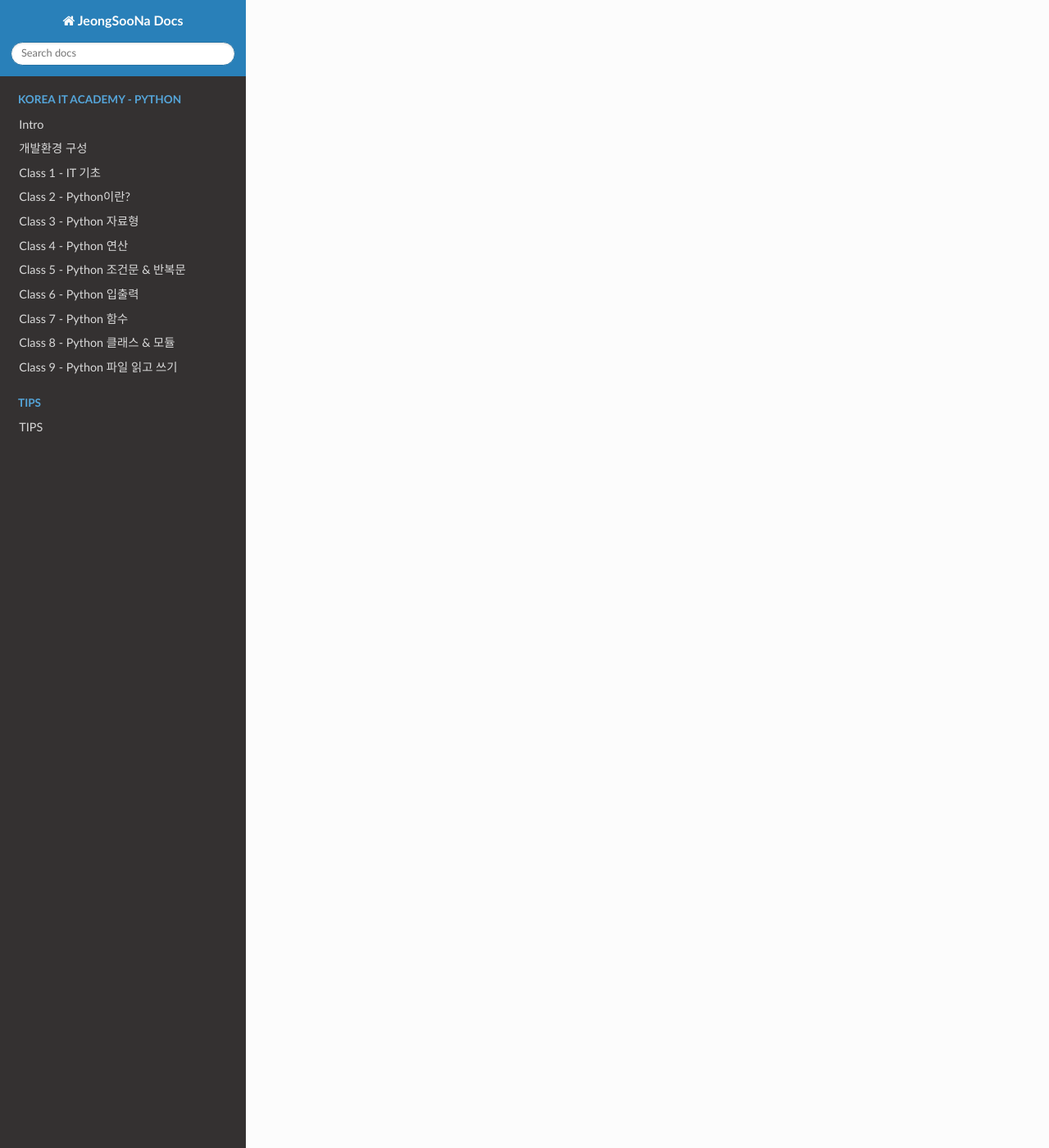
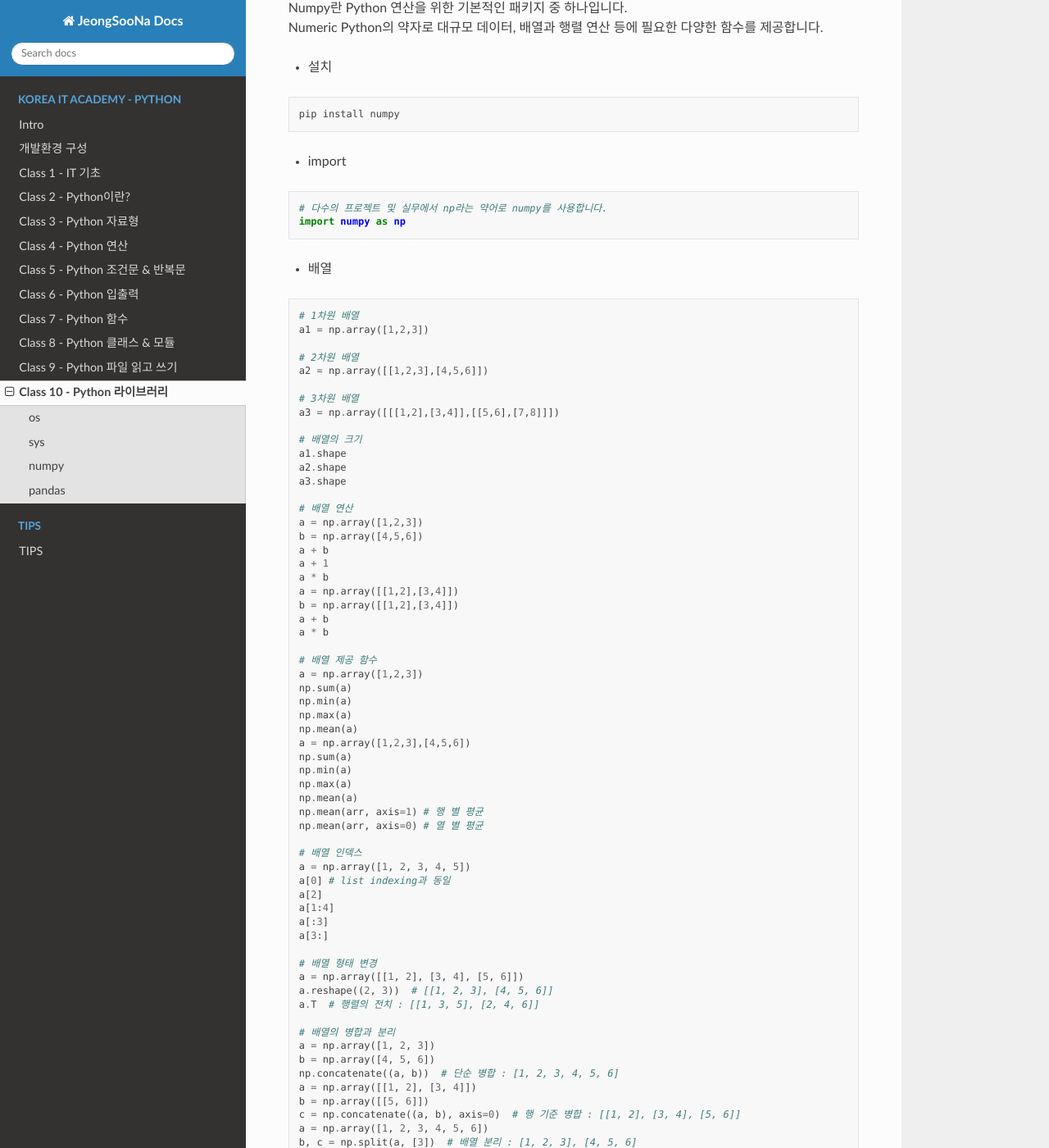
Before and after one commit to JeongSooNa/JeongSooNa-Docs, a Sphinx documentation site: the page built from docs/Korea_IT_Academy-Python/class_10.md, in a window 1280 px wide and 1400 px high, scrolled down 1520 px. Shown: the whole window at 82% size. Built offline with Sphinx 7.4.7 and the Read the Docs theme 3.1.0, drawn with Linux system fonts in a browser that asks for light colours; some of the changed text lies outside the part shown.

Commit message:
update docs

````diff
--- a/docs/Korea_IT_Academy-Python/class_10.md
+++ b/docs/Korea_IT_Academy-Python/class_10.md
@@ -1,12 +1,183 @@
-# Class 10 - Python 패키지
+# Class 10 - Python 라이브러리
 
 ### os
+Operating System의 약자로 운영체제에서 제공되는 여러 기능을 파이썬에서 수행할 수 있게 해줍니다.
 
+- PATH 및 파일, 폴더 관리
+```py
+import os
+
+# 운영 체제 확인
+# posix : Unix 계열(Linux)
+# nt : Window 계열
+os.name
+
+# 현재 경로 확인
+os.getcwd()
+
+# 해당 위치의 파일 및 폴더 리스트로 반환
+os.listdir()
+
+# 폴더(디렉토리) 생성
+os.makedirs("new_directory")
+
+# 폴더(디렉토리) 삭제
+os.rmdir("new_directory")
+
+# 파일 삭제
+os.remove("file")
+
+# 파일 또는 디렉토리 이름 변경
+os.rename("old_name","new_name")
+
+# 경로 존재 확인
+# True / False 로 반환
+os.path.exists("path")
+
+# 경로 내 파일, 폴더 존재 유무 확인
+# True / False 로 반환
+os.path.isdir("path")
+```
+
+- OS 내 시스템 명령어 실행(CMD)
+```py
+os.system("echo Hello World")
+```
 
 ### sys
+파이썬 실행을 제어하는 기본 모듈
 
+```py
+import sys
+
+# OS 플랫폼 확인
+# win32 : Windows OS
+# darwin : mac OS
+# linux : Linux OS
+sys.platform
+
+# Get input parameter
+# ex) python test.py "JeongSooNa" 10
+sys.argv[0] # test.py
+sys.argv[1] # "JeongSooNa"
+sys.argv[2] # 10
+
+# Python 종료
+sys.exit()
+
+```
 
 ### numpy
+Numpy란 Python 연산을 위한 기본적인 패키지 중 하나입니다.
+Numeric Python의 약자로 대규모 데이터, 배열과 행렬 연산 등에 필요한 다양한 함수를 제공합니다.
 
+- 설치
+```bash
+pip install numpy
+```
+
+- import
+```py
+# 다수의 프로젝트 및 실무에서 np라는 약어로 numpy를 사용합니다.
+import numpy as np
+```
+
+- 배열
+```py
+# 1차원 배열
+a1 = np.array([1,2,3])
+
+# 2차원 배열
+a2 = np.array([[1,2,3],[4,5,6]])
+
+# 3차원 배열
+a3 = np.array([[[1,2],[3,4]],[[5,6],[7,8]]])
+
+# 배열의 크기
+a1.shape
+a2.shape
+a3.shape
+
+# 배열 연산
+a = np.array([1,2,3])
+b = np.array([4,5,6])
+a + b
+a + 1
+a * b
+a = np.array([[1,2],[3,4]])
+b = np.array([[1,2],[3,4]])
+a + b
+a * b
+
+# 배열 제공 함수
+a = np.array([1,2,3])
+np.sum(a)
+np.min(a)
+np.max(a)
+np.mean(a)
+a = np.array([1,2,3],[4,5,6])
+np.sum(a)
+np.min(a)
+np.max(a)
+np.mean(a)
+np.mean(arr, axis=1) # 행 별 평균
+np.mean(arr, axis=0) # 열 별 평균
+
+# 배열 인덱스
+a = np.array([1, 2, 3, 4, 5])
+a[0] # list indexing과 동일
+a[2]
+a[1:4]
+a[:3]
+a[3:]
+
+# 배열 형태 변경
+a = np.array([[1, 2], [3, 4], [5, 6]])
+a.reshape((2, 3))  # [[1, 2, 3], [4, 5, 6]]
+a.T  # 행렬의 전치 : [[1, 3, 5], [2, 4, 6]]
+
+# 배열의 병합과 분리
+a = np.array([1, 2, 3])
+b = np.array([4, 5, 6])
+np.concatenate((a, b))  # 단순 병합 : [1, 2, 3, 4, 5, 6]
+a = np.array([[1, 2], [3, 4]])
+b = np.array([[5, 6]])
+c = np.concatenate((a, b), axis=0)  # 행 기준 병합 : [[1, 2], [3, 4], [5, 6]]
+a = np.array([1, 2, 3, 4, 5, 6])
+b, c = np.split(a, [3])  # 배열 분리 : [1, 2, 3], [4, 5, 6]
+a = np.array([[1, 2, 3], [4, 5, 6]])
+b, c = np.split(a, [1], axis=0)  # [[1, 2, 3]], [[4, 5, 6]]
+```
+- 그 외 함수
+    - np.zeros() : 모든 원소가 0인 배열을 생성
+    - np.ones() : 모든 원소가 1인 배열을 생성
+    - np.arange() : 범위 내의 일정 간격을 가진 배열을 생성
+    - np.linspace() : 범위 내에서 균등 간격으로 원하는 개수의 배열을 생성
+    - np.random.random() : 0부터 1사이의 난수를 가지는 배열을 생성
+    - np.random.randn() : 평균이 0이고 표준편차가 1인 정규 분포를 따르는 난수를 가지는 배열을 생성
+
+- 수학(통계) 관련 함수
+    - np.sum() : 배열 전체 합
+    - np.mean() : 평균
+    - np.cumsum() : 배열 누적 합
+    - np.cumprod() : 누적 곱
+    - np.std() : 표준편차
+    - np.var() : 분산
+    - np.min() : 최소값
+    - np.max() : 최대값
+    - np.argmin() : 최소 원소의 index 값
+    - np.argmax() : 최대 원소의 index 값
+    - np.random.seed() : 난수 발생기의 seed를 지정
+    - np.random.permutation() : 임의의 순열을 반환
+    - np.random.shuffle() : 리스트나 배열의 순서 섞기
+    - np.random.rand() : 균등분포에서 표본을 추출
+    - np.random.randint() : 주어진 최소/최대 범위 안에서 임의의 난수를 추출
+    - np.random.randn() : 표준편차가 1이고 평균값이 0인 정규분포에서 표본을 추출
+    - np.random.binomial() : 이항분포에서 표본을 추출
+    - np.random.normal() : 정규분포(가우시안)에서 표본을 추출
+    - np.random.beta() : 베타분포에서 표본을 추출
+    - np.random.chisquare() : 카이제곱분포에서 표본을 추출
+    - np.random.gamma() : 감마분포에서 표본을 추출
+    - np.random.uniform() : 균등(0,1)에서 표본을 추출
 
 ###  pandas
````
Also changed, not shown: docs/index.md (+1 -1 lines).
